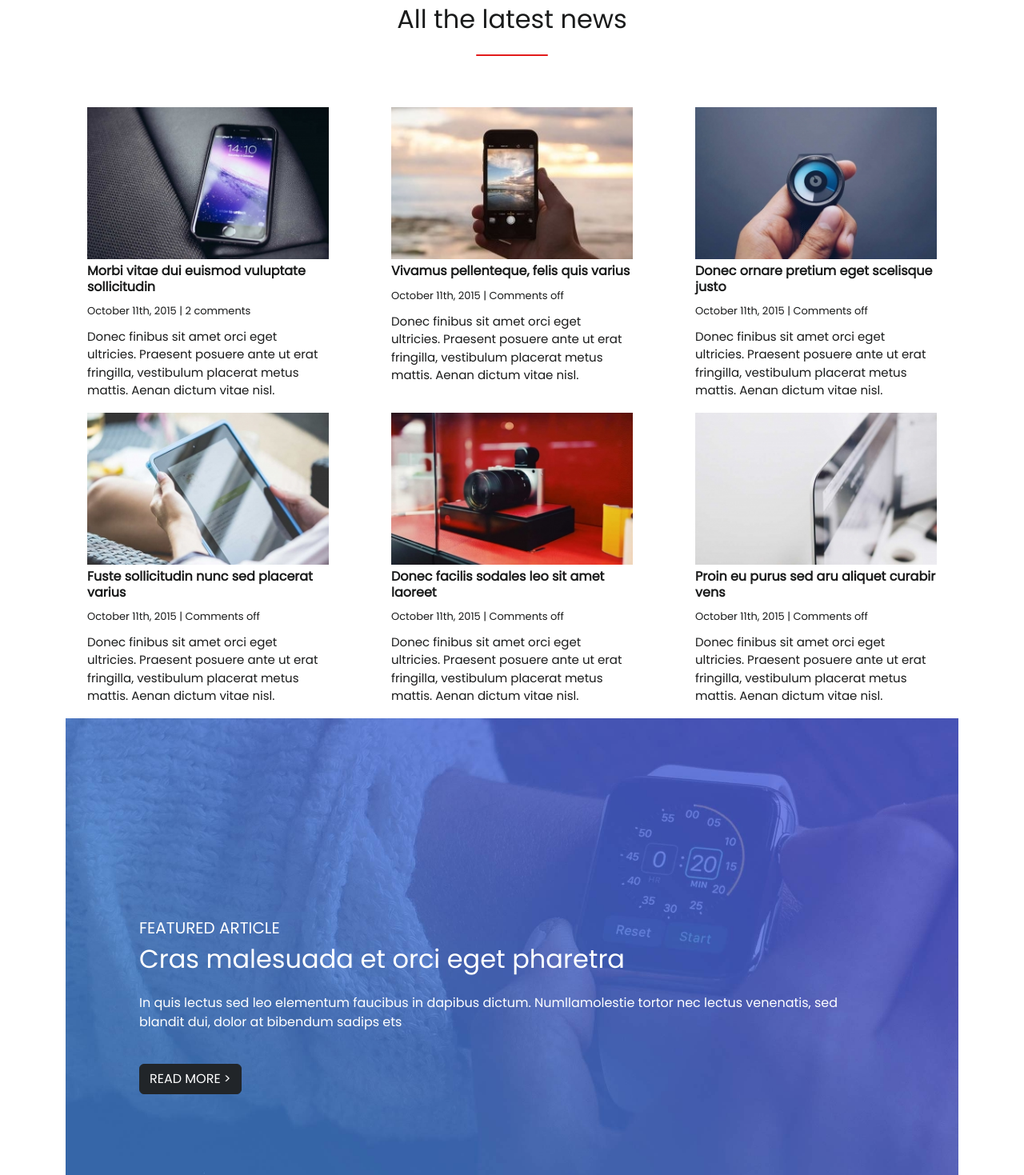
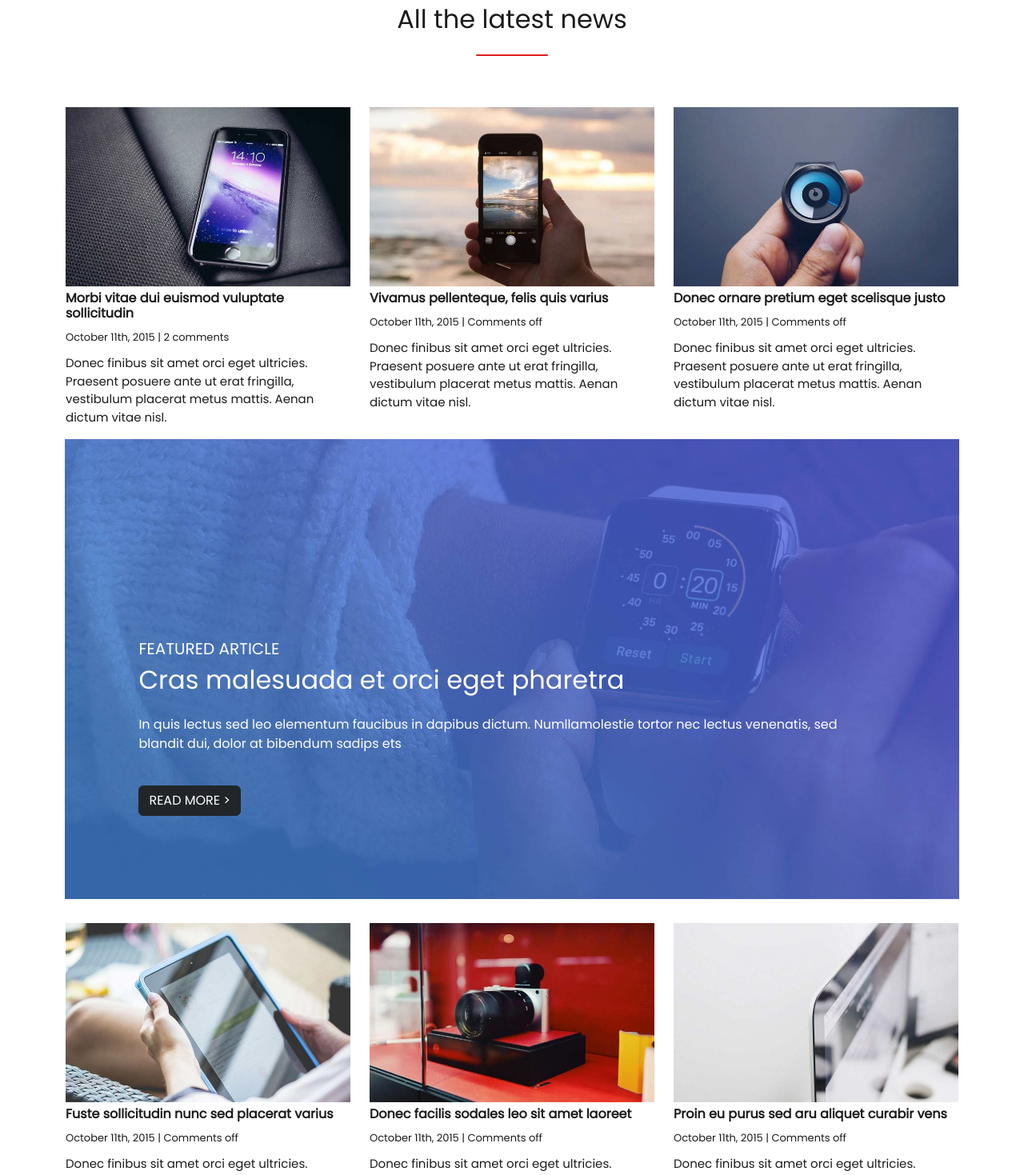
Before and after one commit to simoneaucello/proj-html-vuejs, a Vue app: page / in a window 1280 px wide. Shown: the part 1400-2869 px from the top of the page at 80% size. Built offline with nearby package versions, Linux system fonts and the light colour scheme.

Commit message:
[fix] main cards section

```diff
--- a/src/components/Main.vue
+++ b/src/components/Main.vue
@@ -1,7 +1,7 @@
 <script>
 import Sponsored from './partials/Sponsored.vue'
 import Card from './partials/Card.vue'
-import cardItem from '../data/cards'
+import {articles} from '../data/articleCards'
 import {store} from '../data/store'
 
   export default {
@@ -14,14 +14,20 @@ import {store} from '../data/store'
     data(){
       return{
         store,
-        cardItem,
+        // cardItem,
       }
     },
 
     computed:{
-      sponsorArticle(){
-        return sponsorItem.article
+
+      articleSponsor(){
+        return articles.articlesTop
+      },
+
+      productSponsor(){
+        return articles.articlesBottom
       }
+
     }
   }
 </script>
@@ -49,24 +55,36 @@ import {store} from '../data/store'
 
   <!-- cards top  -->
   <div class="container">
-    <div class="row row-cols-3">
+    <div class="row row-cols-3  ">
     <Card
     class="col d-flex justify-content-center"
-    v-for="item in cardItem"
+    v-for="item in articleSponsor"
     :key="item.id"
     :img="item.img"
     :title="item.title"
     :details="item.details"
     :desc="item.desc"
     />
-    </div>
+    <!-- sponsored card  -->
+    <Sponsored/>
+    <!-- sponsored card  -->
+    <Card
+    class="col d-flex justify-content-center"
+    v-for="item in productSponsor"
+    :key="item.id"
+    :img="item.img"
+    :title="item.title"
+    :details="item.details"
+    :desc="item.desc"
+    />
+  </div>
   <!-- cards top  -->
 
-  <!-- sponsored card  -->
 
-  <Sponsored/>
 
-  <!-- sponsored card  -->
+
+
+
 
 
 
--- a/src/components/partials/Card.vue
+++ b/src/components/partials/Card.vue
@@ -38,7 +38,7 @@
 <style lang="scss" scoped>
 
 .my_card{
-  max-width: 302px;
+  width: 100%;
   h6{
     font-weight: bold;
     margin-top: 5px;
--- a/src/components/partials/Sponsored.vue
+++ b/src/components/partials/Sponsored.vue
@@ -40,7 +40,8 @@ import {featured} from '../../data/sponsored'
   background-image: url(/public/img/featured_article_1_bg.jpg);
   background-size: cover;
   background-repeat: no-repeat;
-  width: 100%;
+  width: 98%;
+  margin-bottom: 30px;
   .banner{
     padding: 250px 80px 80px;
 
--- /dev/null
+++ b/src/data/articleCards.js
@@ -0,0 +1,51 @@
+const articles = {
+  articlesTop: [
+    {
+      id: 1,
+      img: 'post_feat_img_25-700x441.jpg',
+      title: 'Morbi vitae dui euismod vuluptate sollicitudin',
+      details: 'October 11th, 2015 | 2 comments',
+      desc: 'Donec finibus sit amet orci eget ultricies. Praesent posuere ante ut erat fringilla, vestibulum placerat metus mattis. Aenan dictum vitae nisl.'
+    },
+    {
+      id: 2,
+      img: 'post_feat_img_24-700x441.jpg',
+      title: 'Vivamus pellenteque, felis quis varius',
+      details: 'October 11th, 2015 | Comments off',
+      desc: 'Donec finibus sit amet orci eget ultricies. Praesent posuere ante ut erat fringilla, vestibulum placerat metus mattis. Aenan dictum vitae nisl.'
+    },
+    {
+      id: 3,
+      img: 'post_feat_img_23-700x441.jpg',
+      title: 'Donec ornare pretium eget scelisque justo',
+      details: 'October 11th, 2015 | Comments off',
+      desc: 'Donec finibus sit amet orci eget ultricies. Praesent posuere ante ut erat fringilla, vestibulum placerat metus mattis. Aenan dictum vitae nisl.'
+    },
+  ],
+
+  articlesBottom: [
+    {
+      id: 4,
+      img: 'post_feat_img_22-700x441.jpg',
+      title: 'Fuste sollicitudin nunc sed placerat varius',
+      details: 'October 11th, 2015 | Comments off',
+      desc: 'Donec finibus sit amet orci eget ultricies. Praesent posuere ante ut erat fringilla, vestibulum placerat metus mattis. Aenan dictum vitae nisl.'
+    },
+    {
+      id: 5,
+      img: 'post_feat_img_21-700x441.jpg',
+      title: 'Donec facilis sodales leo sit amet laoreet',
+      details: 'October 11th, 2015 | Comments off',
+      desc: 'Donec finibus sit amet orci eget ultricies. Praesent posuere ante ut erat fringilla, vestibulum placerat metus mattis. Aenan dictum vitae nisl.'
+    },
+    {
+      id: 6,
+      img: 'post_feat_img_20-700x441.jpg',
+      title: 'Proin eu purus sed aru aliquet curabir vens',
+      details: 'October 11th, 2015 | Comments off',
+      desc: 'Donec finibus sit amet orci eget ultricies. Praesent posuere ante ut erat fringilla, vestibulum placerat metus mattis. Aenan dictum vitae nisl.'
+    }
+  ]
+}
+
+export {articles}
--- a/src/data/cards.js
+++ /dev/null
@@ -1,44 +0,0 @@
-export default [
-  {
-    id: 1,
-    img: 'post_feat_img_25-320x202.jpg',
-    title: 'Morbi vitae dui euismod vuluptate sollicitudin',
-    details: 'October 11th, 2015 | 2 comments',
-    desc: 'Donec finibus sit amet orci eget ultricies. Praesent posuere ante ut erat fringilla, vestibulum placerat metus mattis. Aenan dictum vitae nisl.'
-  },
-  {
-    id: 2,
-    img: 'post_feat_img_24-320x202.jpg',
-    title: 'Vivamus pellenteque, felis quis varius',
-    details: 'October 11th, 2015 | Comments off',
-    desc: 'Donec finibus sit amet orci eget ultricies. Praesent posuere ante ut erat fringilla, vestibulum placerat metus mattis. Aenan dictum vitae nisl.'
-  },
-  {
-    id: 3,
-    img: 'post_feat_img_23-320x202.jpg',
-    title: 'Donec ornare pretium eget scelisque justo',
-    details: 'October 11th, 2015 | Comments off',
-    desc: 'Donec finibus sit amet orci eget ultricies. Praesent posuere ante ut erat fringilla, vestibulum placerat metus mattis. Aenan dictum vitae nisl.'
-  },
-  {
-    id: 4,
-    img: 'post_feat_img_22-320x202.jpg',
-    title: 'Fuste sollicitudin nunc sed placerat varius',
-    details: 'October 11th, 2015 | Comments off',
-    desc: 'Donec finibus sit amet orci eget ultricies. Praesent posuere ante ut erat fringilla, vestibulum placerat metus mattis. Aenan dictum vitae nisl.'
-  },
-  {
-    id: 5,
-    img: 'post_feat_img_21-320x202.jpg',
-    title: 'Donec facilis sodales leo sit amet laoreet',
-    details: 'October 11th, 2015 | Comments off',
-    desc: 'Donec finibus sit amet orci eget ultricies. Praesent posuere ante ut erat fringilla, vestibulum placerat metus mattis. Aenan dictum vitae nisl.'
-  },
-  {
-    id: 6,
-    img: 'post_feat_img_20-320x202.jpg',
-    title: 'Proin eu purus sed aru aliquet curabir vens',
-    details: 'October 11th, 2015 | Comments off',
-    desc: 'Donec finibus sit amet orci eget ultricies. Praesent posuere ante ut erat fringilla, vestibulum placerat metus mattis. Aenan dictum vitae nisl.'
-  },
-]
```
